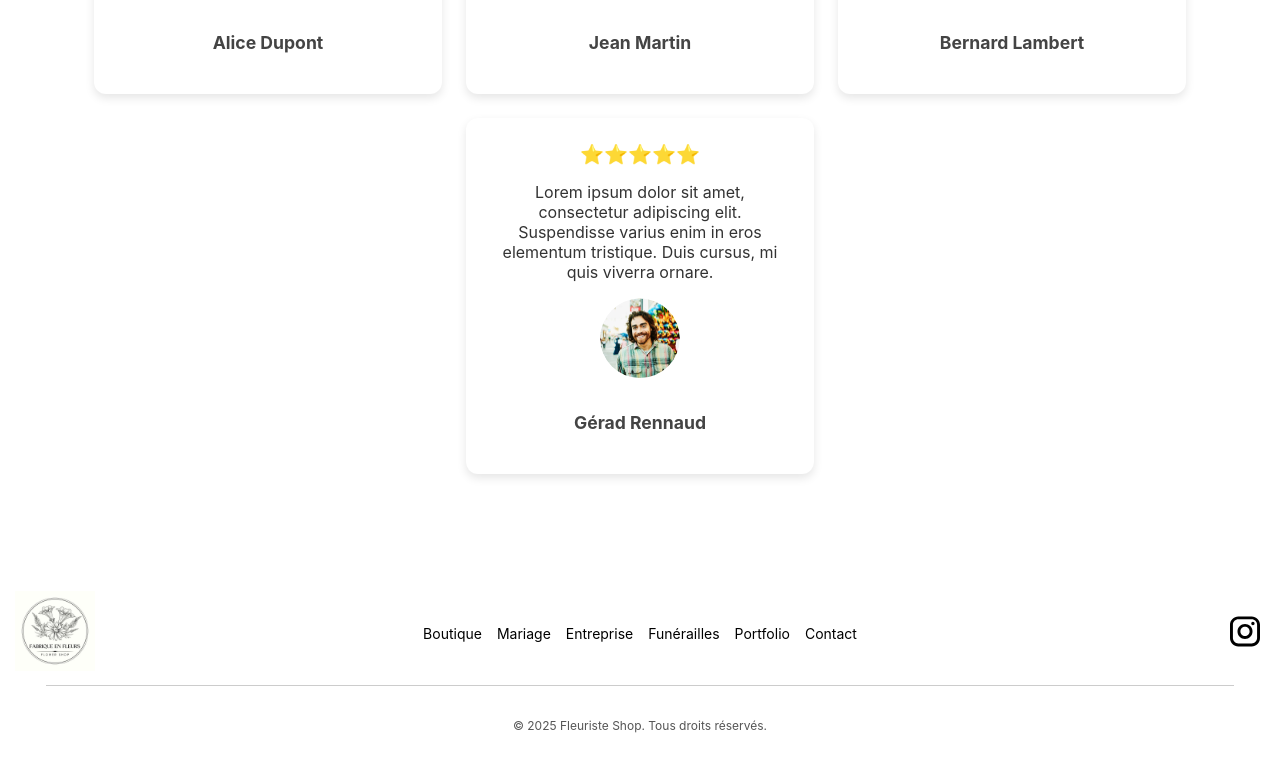
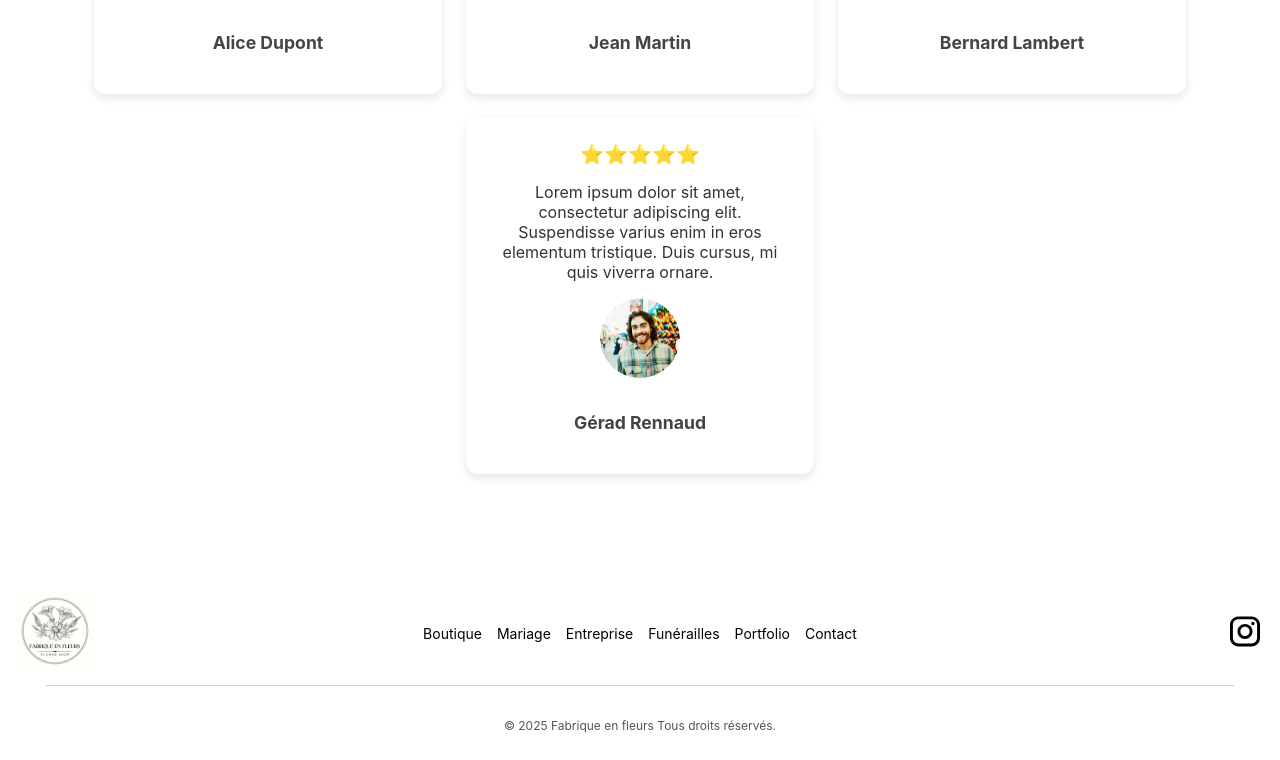
Before and after one commit to alvarezadrien/Workshop_team6, a React (Create React App) app: page /Avis in a window 1280 px wide. Shown: the part 294-1054 px from the top of the page. Built offline with nearby package versions, Linux system fonts and the light colour scheme.

Commit message:
changement nom de copy right

```diff
--- a/src/pages/Footer.js
+++ b/src/pages/Footer.js
@@ -57,7 +57,7 @@
 
       {/* Copyright */}
       <div className="footer_copyright">
-        <p>&copy; 2025 Fleuriste Shop. Tous droits réservés.</p>
+        <p>&copy; 2025 Fabrique en fleurs Tous droits réservés.</p>
       </div>
     </div>
   );
```
